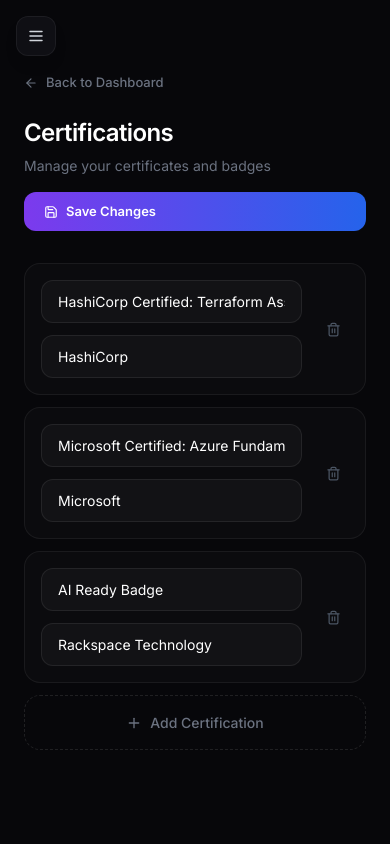
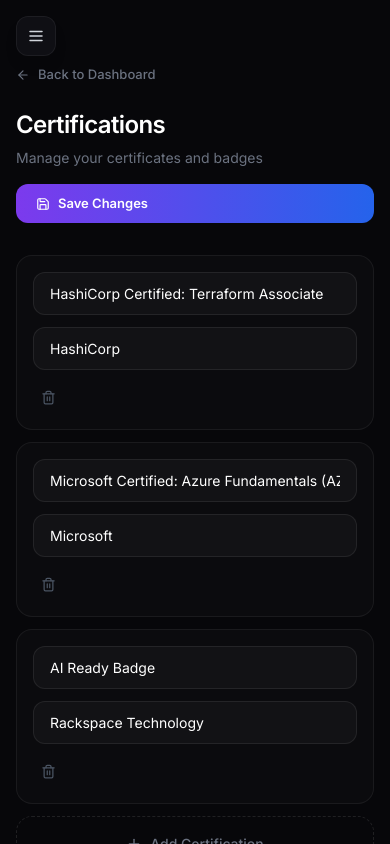
Before and after one commit to gurpreetsahni/my_portfolio, a Next.js app: page /admin/certifications in a window 390 px wide. Built offline with nearby package versions, Linux system fonts and the light colour scheme; no server answers; the database is empty; sample sign-in values are in the browser's storage.

Commit message:
fix: mobile responsiveness for admin portal

```diff
--- a/app/admin/layout.tsx
+++ b/app/admin/layout.tsx
@@ -16,12 +16,12 @@
 
   return (
     <SessionProvider>
-      <div className="fixed inset-0 min-h-screen bg-[#07070a] text-white overflow-y-auto z-[9999]" style={{ fontFamily: 'Inter, system-ui, sans-serif' }}>
+      <div className="fixed inset-0 min-h-screen bg-[#07070a] text-white overflow-y-auto overflow-x-hidden z-[9999]" style={{ fontFamily: 'Inter, system-ui, sans-serif' }}>
         {session ? (
           <div className="flex min-h-screen">
             <AdminNav />
-            <main className="flex-1 p-6 md:p-10 ml-0 md:ml-64">
-              <div className="pt-12 md:pt-0">
+            <main className="flex-1 min-w-0 p-4 md:p-10 ml-0 md:ml-64">
+              <div className="pt-12 md:pt-0 max-w-full overflow-x-hidden">
                 {children}
               </div>
             </main>
--- a/components/admin/AdminFormWrapper.tsx
+++ b/components/admin/AdminFormWrapper.tsx
@@ -53,7 +53,7 @@
   };
 
   return (
-    <div className="max-w-4xl">
+    <div className="max-w-4xl w-full overflow-x-hidden">
       {/* Back Button */}
       <Link
         href="/admin"
--- a/components/admin/CertificationsForm.tsx
+++ b/components/admin/CertificationsForm.tsx
@@ -21,8 +21,8 @@
       {({ data, setData }) => (
         <div className="space-y-3">
           {data.map((cert: Certification, index: number) => (
-            <div key={index} className="bg-white/[0.02] border border-white/[0.06] rounded-2xl p-4 flex items-center gap-4">
-              <div className="flex-1 grid grid-cols-1 md:grid-cols-2 gap-3">
+            <div key={index} className="bg-white/[0.02] border border-white/[0.06] rounded-2xl p-4 flex flex-col sm:flex-row sm:items-center gap-3">
+              <div className="flex-1 grid grid-cols-1 md:grid-cols-2 gap-3 min-w-0">
                 <input
                   value={cert.name}
                   onChange={(e) => { const u = [...data]; u[index] = { ...cert, name: e.target.value }; setData(u); }}
--- a/components/admin/ExperienceForm.tsx
+++ b/components/admin/ExperienceForm.tsx
@@ -27,7 +27,7 @@
       {({ data, setData }) => (
         <div className="space-y-4">
           {data.map((exp: ExperienceItem, index: number) => (
-            <div key={index} className="bg-white/[0.02] border border-white/[0.06] rounded-2xl p-6">
+            <div key={index} className="bg-white/[0.02] border border-white/[0.06] rounded-2xl p-4 md:p-6">
               <div className="flex items-start justify-between mb-5">
                 <div>
                   <h3 className="font-semibold text-white text-[15px]">
--- a/components/admin/SkillsForm.tsx
+++ b/components/admin/SkillsForm.tsx
@@ -27,9 +27,9 @@
       {({ data, setData }) => (
         <div className="space-y-4">
           {data.map((cat: SkillCategory, catIdx: number) => (
-            <div key={catIdx} className="bg-white/[0.02] border border-white/[0.06] rounded-2xl p-6">
-              <div className="flex items-center justify-between mb-5">
-                <div className="grid grid-cols-1 md:grid-cols-2 gap-3 flex-1 mr-4">
+            <div key={catIdx} className="bg-white/[0.02] border border-white/[0.06] rounded-2xl p-4 md:p-6">
+              <div className="flex items-start justify-between gap-2 mb-5">
+                <div className="grid grid-cols-1 md:grid-cols-2 gap-3 flex-1 min-w-0">
                   <input
                     value={cat.label}
                     onChange={(e) => { const u = [...data]; u[catIdx] = { ...cat, label: e.target.value }; setData(u); }}
@@ -45,16 +45,17 @@
                 </div>
                 <button
                   onClick={() => { const u = [...data]; u.splice(catIdx, 1); setData(u); }}
-                  className="p-2 text-gray-600 hover:text-red-400 hover:bg-red-500/10 rounded-lg transition"
+                  className="p-2 text-gray-600 hover:text-red-400 hover:bg-red-500/10 rounded-lg transition shrink-0"
                   aria-label="Remove category"
                 >
                   <Trash2 size={15} />
                 </button>
               </div>
 
-              <div className="space-y-2.5">
+              <div className="space-y-3">
                 {cat.skills.map((skill, skillIdx) => (
-                  <div key={skillIdx} className="flex items-center gap-3">
+                  <div key={skillIdx} className="flex flex-col sm:flex-row sm:items-center gap-2 sm:gap-3 bg-white/[0.01] rounded-lg p-2 sm:p-0 sm:bg-transparent">
+                    {/* Skill name */}
                     <input
                       value={skill.name}
                       onChange={(e) => {
@@ -63,9 +64,10 @@
                         u[catIdx] = { ...cat, skills }; setData(u);
                       }}
                       placeholder="Skill name"
-                      className="flex-1 px-3.5 py-2 bg-white/[0.03] border border-white/[0.08] rounded-xl text-white text-[14px] placeholder-gray-600 focus:outline-none focus:ring-2 focus:ring-violet-500/30 transition-all"
+                      className="w-full sm:flex-1 px-3.5 py-2 bg-white/[0.03] border border-white/[0.08] rounded-xl text-white text-[14px] placeholder-gray-600 focus:outline-none focus:ring-2 focus:ring-violet-500/30 transition-all min-w-0"
                     />
-                    <div className="flex items-center gap-2.5 w-36">
+                    {/* Level slider + number + delete */}
+                    <div className="flex items-center gap-2">
                       <input
                         type="range"
                         min="0"
@@ -76,22 +78,22 @@
                           skills[skillIdx] = { ...skill, level: parseInt(e.target.value) };
                           u[catIdx] = { ...cat, skills }; setData(u);
                         }}
-                        className="flex-1 accent-violet-500 h-1.5"
+                        className="flex-1 sm:w-24 accent-violet-500 h-1.5"
                       />
-                      <span className="text-[12px] font-mono text-gray-500 w-8 text-right">
+                      <span className="text-[12px] font-mono text-gray-400 w-7 text-right shrink-0">
                         {skill.level}
                       </span>
-                    </div>
                       <button
                         onClick={() => {
                           const u = [...data]; const skills = [...cat.skills];
                           skills.splice(skillIdx, 1); u[catIdx] = { ...cat, skills }; setData(u);
                         }}
-                      className="p-1.5 text-gray-700 hover:text-red-400 transition"
+                        className="p-1.5 text-gray-700 hover:text-red-400 transition shrink-0"
                         aria-label="Remove skill"
                       >
                         <X size={14} />
                       </button>
+                    </div>
                   </div>
                 ))}
               </div>
--- a/components/admin/StatsForm.tsx
+++ b/components/admin/StatsForm.tsx
@@ -22,8 +22,8 @@
       {({ data, setData }) => (
         <div className="space-y-3">
           {data.map((stat: Stat, index: number) => (
-            <div key={index} className="bg-white/[0.02] border border-white/[0.06] rounded-2xl p-4 flex items-center gap-4">
-              <div className="flex-1 grid grid-cols-1 md:grid-cols-3 gap-3">
+            <div key={index} className="bg-white/[0.02] border border-white/[0.06] rounded-2xl p-4 flex flex-col sm:flex-row sm:items-center gap-3">
+              <div className="flex-1 grid grid-cols-1 md:grid-cols-3 gap-3 min-w-0">
                 <input
                   value={stat.label}
                   onChange={(e) => { const u = [...data]; u[index] = { ...stat, label: e.target.value }; setData(u); }}
--- a/components/admin/TimelineForm.tsx
+++ b/components/admin/TimelineForm.tsx
@@ -22,8 +22,8 @@
       {({ data, setData }) => (
         <div className="space-y-3">
           {data.map((item: TimelineItem, index: number) => (
-            <div key={index} className="bg-white/[0.02] border border-white/[0.06] rounded-2xl p-4 flex items-start gap-4">
-              <div className="flex-1 grid grid-cols-1 md:grid-cols-3 gap-3">
+            <div key={index} className="bg-white/[0.02] border border-white/[0.06] rounded-2xl p-4 flex flex-col sm:flex-row sm:items-start gap-3">
+              <div className="flex-1 grid grid-cols-1 md:grid-cols-3 gap-3 min-w-0">
                 <input
                   value={item.year}
                   onChange={(e) => { const u = [...data]; u[index] = { ...item, year: e.target.value }; setData(u); }}
```
Lines whose indentation alone changed are shown as unchanged.
